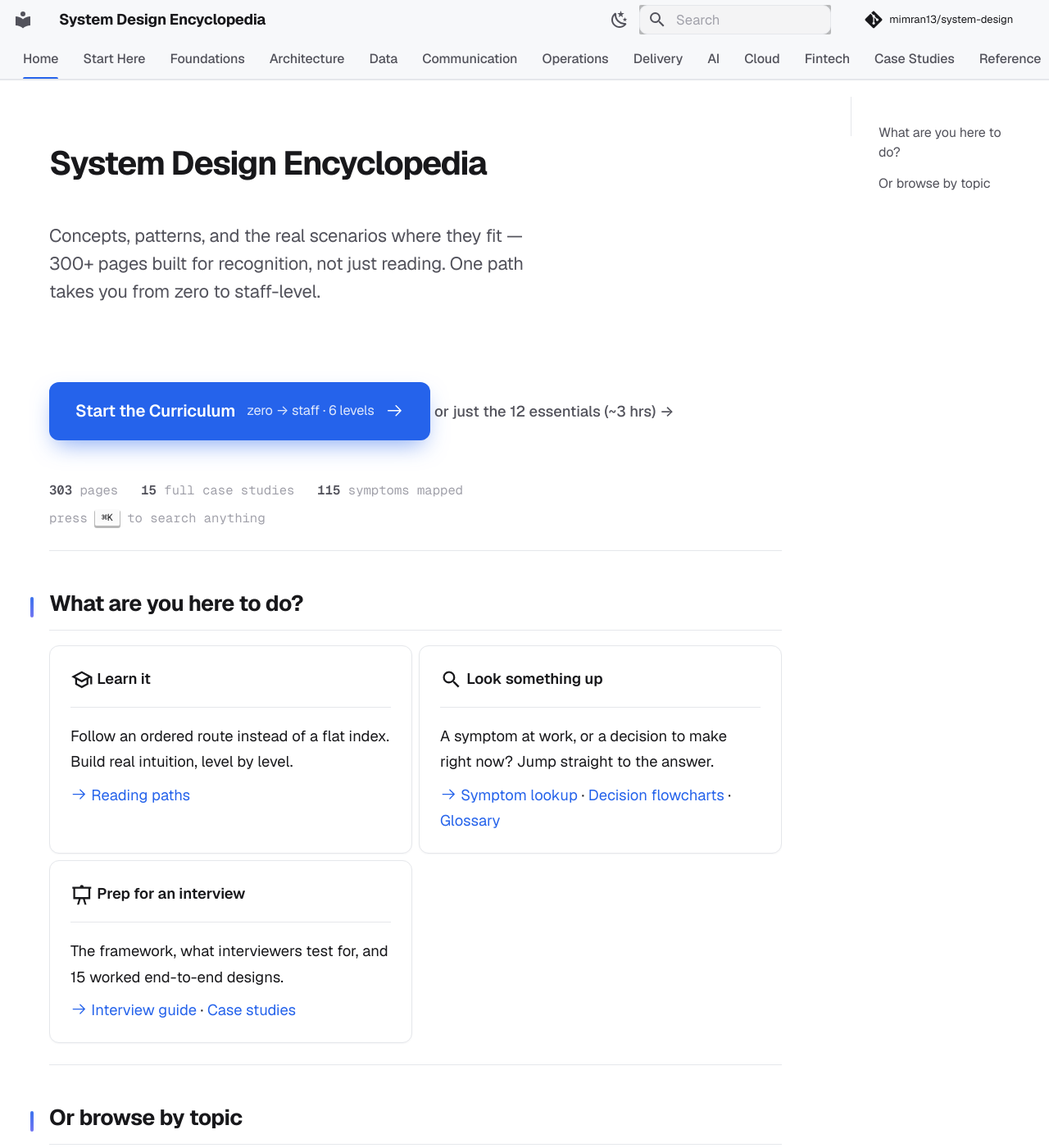
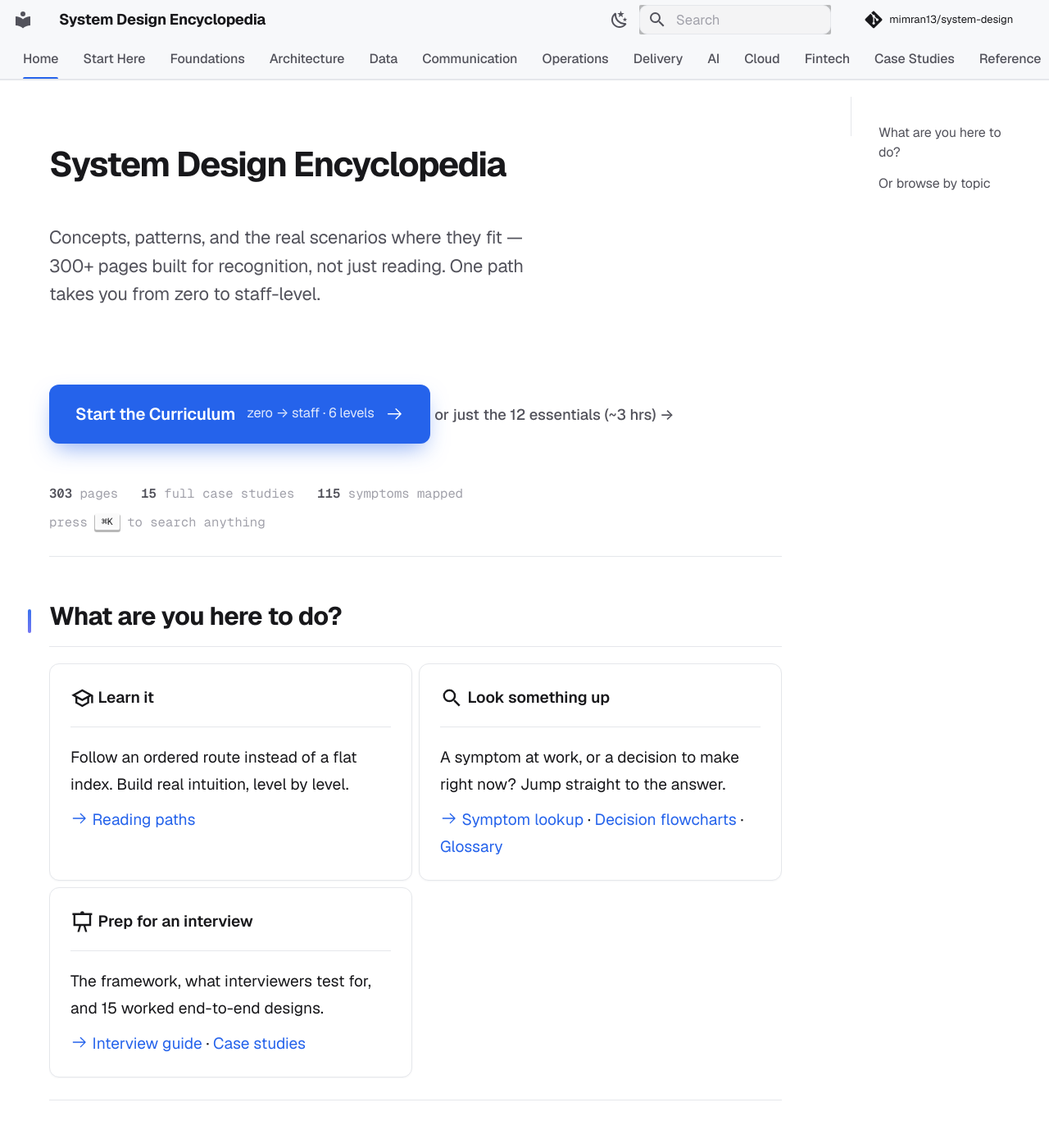
Before and after one commit to mimran13/system-design, an MkDocs documentation site: the page built from docs/index.md, in a window 1280 px wide and 1400 px high. Shown: the whole window at 82% size. Built offline with MkDocs 1.6.1 and Material for MkDocs 9.7.7, drawn with Linux system fonts in a browser that asks for light colours; comment, search, counter and statistics services are not loaded.

Commit message:
feat(theme): larger body text and more air above H2 section breaks
Co-Authored-By: Claude Opus 4.8 (1M context) <noreply@anthropic.com>

```diff
--- a/docs/stylesheets/extra.css
+++ b/docs/stylesheets/extra.css
@@ -92,8 +92,8 @@ body {
 
 .md-typeset {
   font-family: var(--md-text-font);
-  font-size: 0.92rem;
-  line-height: 1.7;
+  font-size: 0.96rem;
+  line-height: 1.72;
   font-feature-settings: "ss01", "cv11";
   color: var(--md-default-fg-color);
 }
@@ -120,10 +120,10 @@ body {
 /* H2 with stronger visual anchor (accent block + heavier divider) */
 .md-typeset h2 {
   font-weight: 650;
-  font-size: 1.45em;
+  font-size: 1.6em;
   letter-spacing: -0.02em;
   line-height: 1.3;
-  margin-top: 2.6em;
+  margin-top: 3.2em;
   padding-bottom: 0.5em;
   padding-top: 0.3em;
   border-bottom: 1px solid var(--sd-divider);
```
